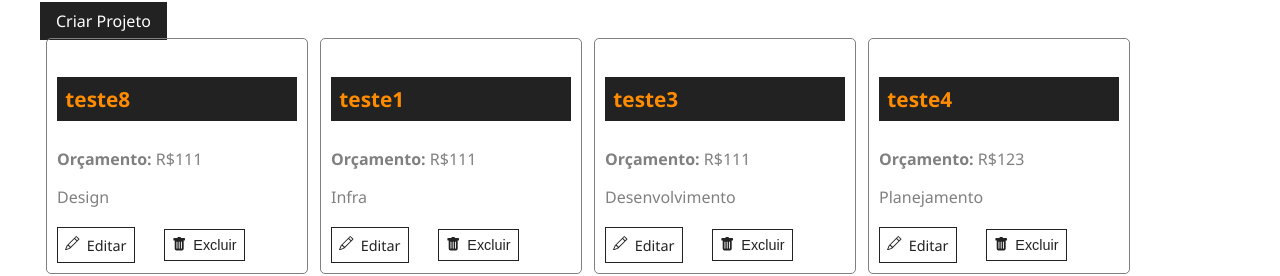
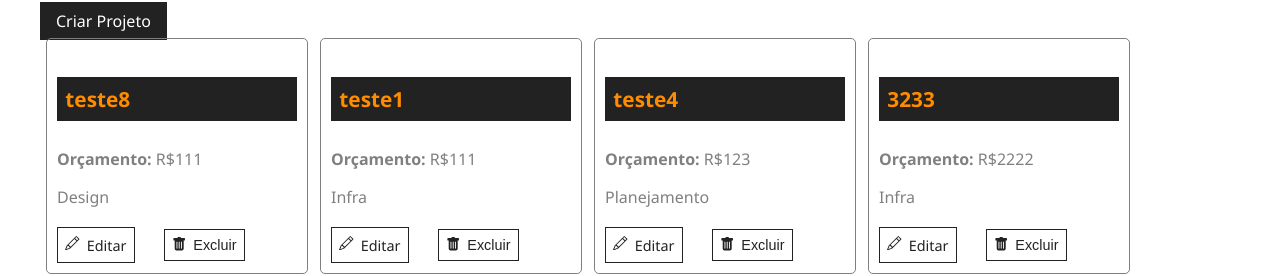
Before and after one commit to Primata83/custos, a React (Create React App) app: page /Projects in a window 1280 px wide. Shown: the part 243-519 px from the top of the page. Built offline with nearby package versions, Linux system fonts and the light colour scheme; data requests are answered from the project's data file.

Commit message:
no caminho

```diff
--- a/db.json
+++ b/db.json
@@ -23,17 +23,6 @@
       "id": 7
     },
     {
-      "name": "teste3",
-      "budget": "111",
-      "category": {
-        "id": "2",
-        "name": "Desenvolvimento"
-      },
-      "cost": 0,
-      "services": [],
-      "id": 8
-    },
-    {
       "name": "teste4",
       "budget": "123",
       "category": {
@@ -43,6 +32,17 @@
       "cost": 0,
       "services": [],
       "id": 9
+    },
+    {
+      "category": {
+        "id": "1",
+        "name": "Infra"
+      },
+      "name": "3233",
+      "budget": "2222",
+      "cost": 0,
+      "services": [],
+      "id": 10
     }
   ],
   "categories": [
--- /dev/null
+++ b/src/components/layout/Loading.js
@@ -0,0 +1,12 @@
+import loading from '../imagens/loading.svg'
+import styles from './Loading.module.css'
+
+function Loading() {
+    return (
+        <div className={styles.loader_container}>
+            <img className={styles.loader} src={loading} alt='Loading'/>
+        </div>
+    )
+}
+
+export default Loading
--- /dev/null
+++ b/src/components/layout/Loading.module.css
@@ -0,0 +1,11 @@
+.loader_container {
+    width: 100;
+    height: 100%;
+    display: flex;
+    justify-content: center;
+    align-items: center;
+}
+
+.loader {
+    width: 50px;
+}
--- a/src/components/pages/Projects.js
+++ b/src/components/pages/Projects.js
@@ -3,11 +3,13 @@ import { useState, useEffect } from 'react'
 import Message from '../layout/Message'
 import styles from './Projects.module.css'
 import Container from '../layout/Container'
+import Loading from '../layout/Loading'
 import LinkButton from '../layout/LinkButton'
 import ProjectCard from '../project/ProjectCard'
 
 function Projects() {
     const [projects, setProjects] = useState([])
+    const [removeLoading, setRemoveLoading] = useState(false)
     const location = useLocation()
     let message = ''
 
@@ -16,6 +18,7 @@ function Projects() {
     }
 
     useEffect(() => {
+        setTimeout(() => {
             fetch('http://localhost:5000/projects', {
                 method: 'GET',
                 headers: {
@@ -26,8 +29,10 @@ function Projects() {
             .then((data) => {
                 console.log(data)
                 setProjects(data)
+                setRemoveLoading(true)
             })
             .catch((err) => console.log(err))
+        }, 3000)
     }, [])
 
     return (
@@ -47,15 +52,15 @@ function Projects() {
                             category={project.category.name}
                             key={project.id}
                             handleRemove={(id) => {
-                                // Função para remover projeto (se necessária)
                                 const updatedProjects = projects.filter(project => project.id !== id)
                                 setProjects(updatedProjects)
                             }}
                         />
                     ))
                 ) : (
-                    <p>Não há projetos disponíveis.</p>
+                    <p>.</p>
                 )}
+                {!removeLoading && <Loading/>}
             </Container>
         </div>
     )
```
Also changed, not shown: src/components/imagens/loading.svg (added). Lines whose indentation alone changed are shown as unchanged.
